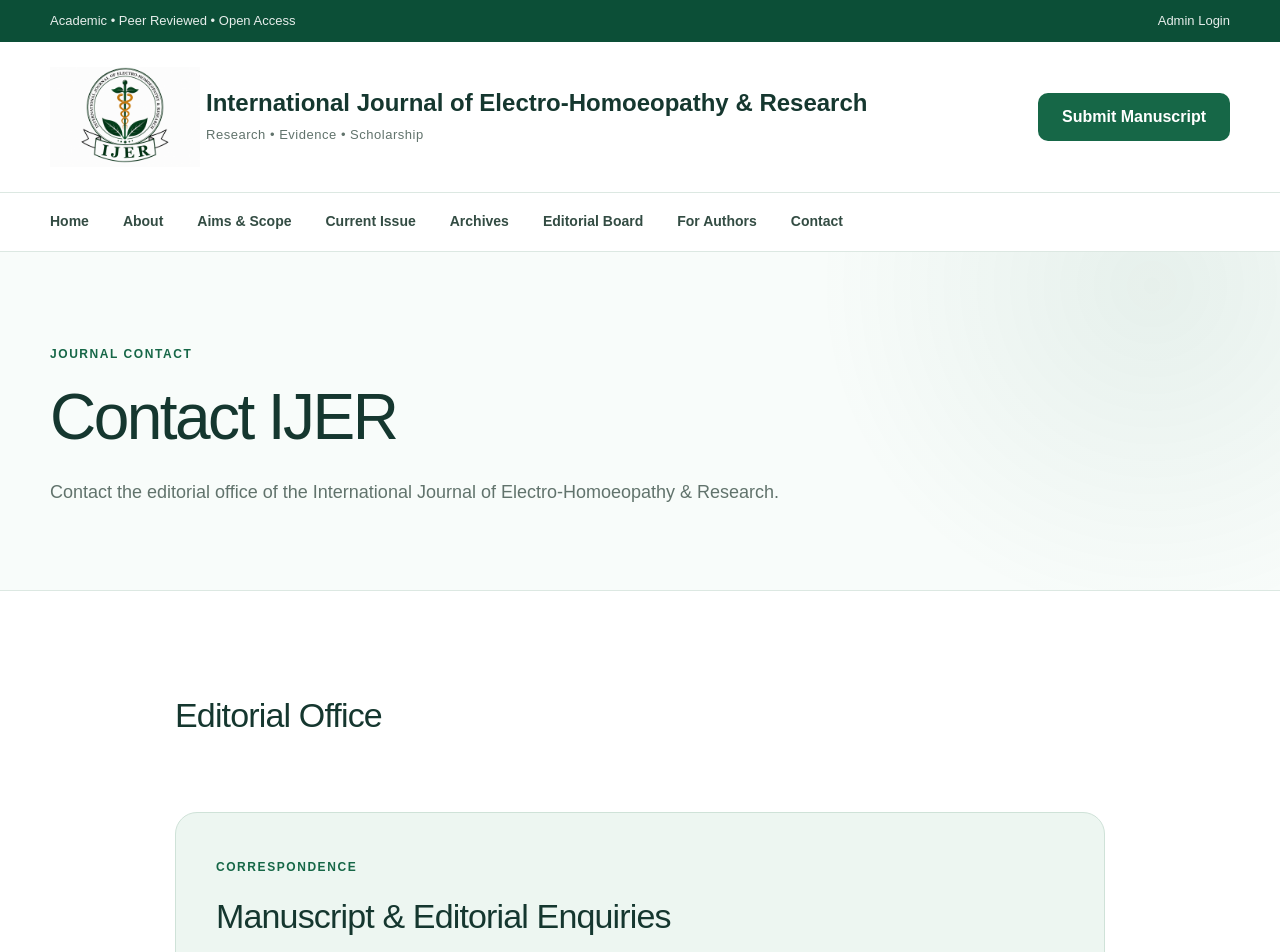
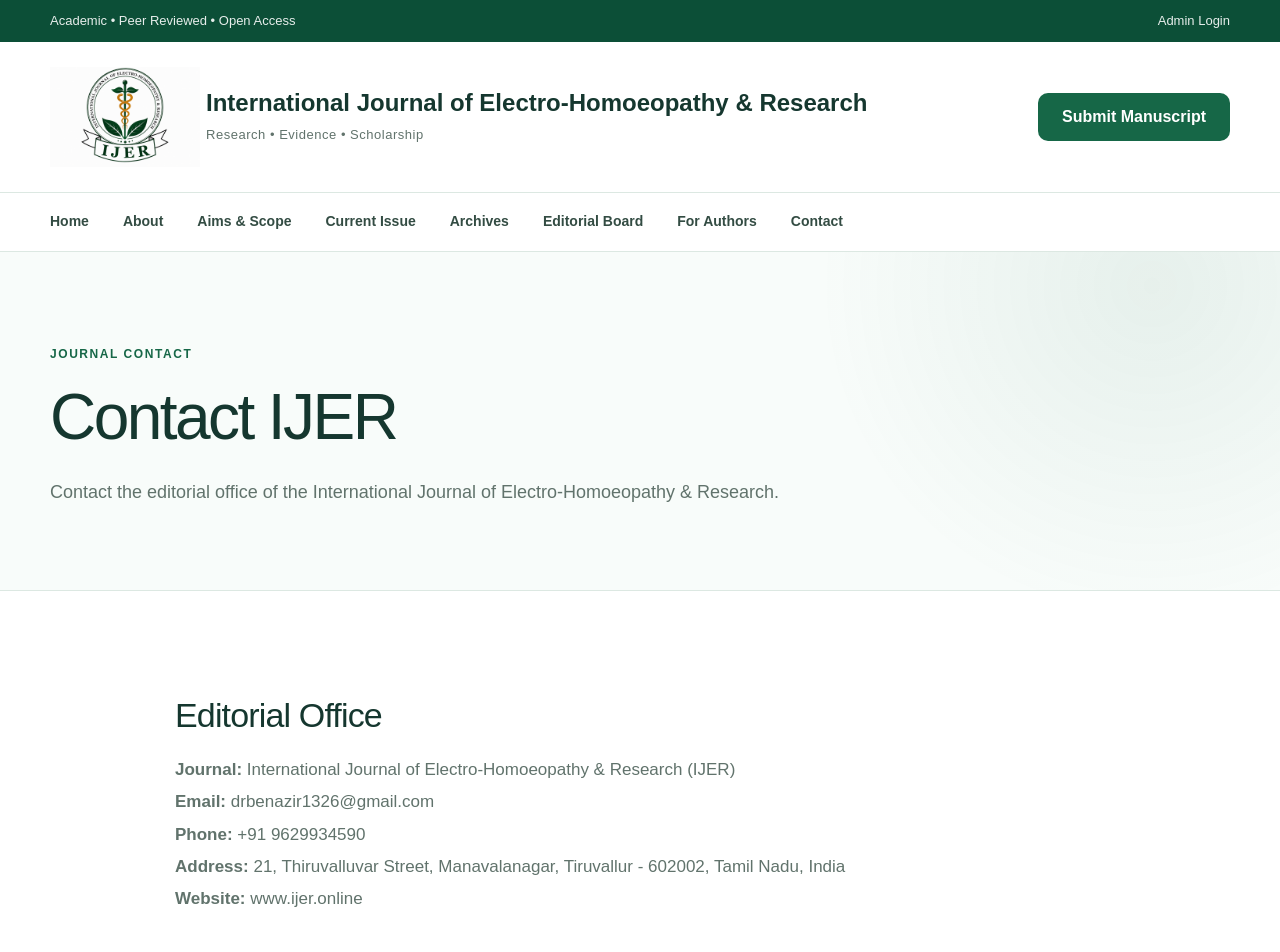
Before and after one commit to syednasrudeen11thstudies-stack/ijer-journal, a Next.js app: page /contact in a window 1280 px wide. Shown: the top 952 px of the page. Built offline with nearby package versions, Linux system fonts and the light colour scheme; no server answers; the database is empty.

Commit message:
Add ISSN contact and editor contact details

```diff
--- a/app/contact/page.tsx
+++ b/app/contact/page.tsx
@@ -1,21 +1,4 @@
-import { prisma } from "@/lib/prisma";
-
-export const dynamic = "force-dynamic";
-
-export default async function ContactPage() {
-  const settings =
-    await prisma.journalSettings.findFirst();
-
-  const address = [
-    settings?.address,
-    settings?.city,
-    settings?.state,
-    settings?.postalCode,
-    settings?.country,
-  ]
-    .filter(Boolean)
-    .join(", ");
-
+export default function ContactPage() {
   return (
     <main>
       <section className="page-hero">
@@ -38,44 +21,41 @@
           <section className="content-section">
             <h2>Editorial Office</h2>
 
-            {settings?.publisherName && (
             <p>
-                <strong>Publisher:</strong>{" "}
-                {settings.publisherName}
+              <strong>Journal:</strong>{" "}
+              International Journal of Electro-Homoeopathy &amp; Research (IJER)
             </p>
-            )}
 
-            {settings?.email && (
             <p>
               <strong>Email:</strong>{" "}
-                <a href={`mailto:${settings.email}`}>
-                  {settings.email}
+              <a href="mailto:drbenazir1326@gmail.com">
+                drbenazir1326@gmail.com
               </a>
             </p>
-            )}
 
-            {settings?.phone && (
             <p>
               <strong>Phone:</strong>{" "}
-                <a href={`tel:${settings.phone}`}>
-                  {settings.phone}
+              <a href="tel:+919629934590">
+                +91 9629934590
               </a>
             </p>
-            )}
 
-            {address && (
             <p>
               <strong>Address:</strong>{" "}
-                {address}
+              21, Thiruvalluvar Street, Manavalanagar,
+              Tiruvallur - 602002, Tamil Nadu, India
             </p>
-            )}
 
-            {settings?.websiteUrl && (
             <p>
               <strong>Website:</strong>{" "}
-                {settings.websiteUrl}
+              <a
+                href="https://www.ijer.online"
+                target="_blank"
+                rel="noreferrer"
+              >
+                www.ijer.online
+              </a>
             </p>
-            )}
           </section>
 
           <section className="content-section highlight-box">
@@ -84,7 +64,7 @@
             </span>
 
             <h2>
-              Manuscript & Editorial Enquiries
+              Manuscript &amp; Editorial Enquiries
             </h2>
 
             <p>
--- a/app/editorial-board/page.tsx
+++ b/app/editorial-board/page.tsx
@@ -333,6 +333,15 @@
           </p>
         )}
 
+        {member.email && (
+          <p>
+            <strong>Email: </strong>
+            <a href={`mailto:${member.email}`}>
+              {member.email}
+            </a>
+          </p>
+        )}
+
         {member.specialty && (
           <div className="member-specialty">
             <span>
```
Lines whose indentation alone changed are shown as unchanged.
